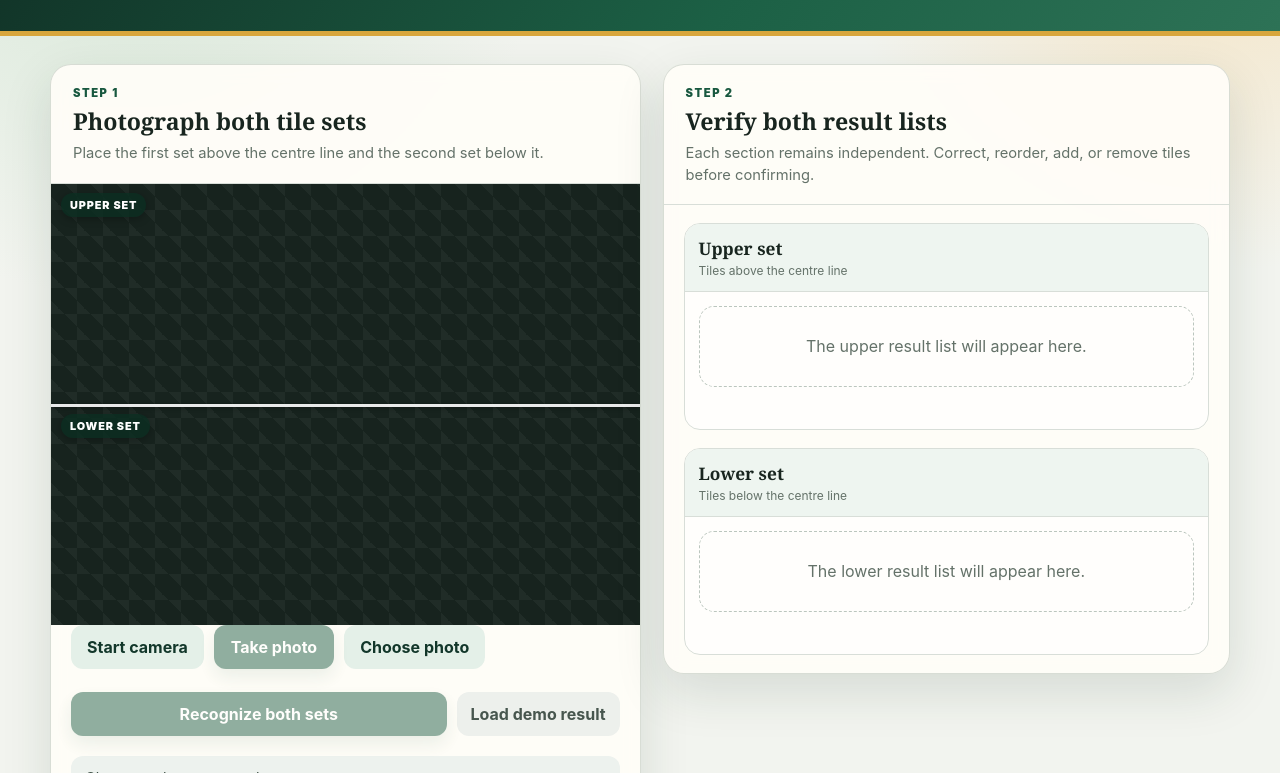
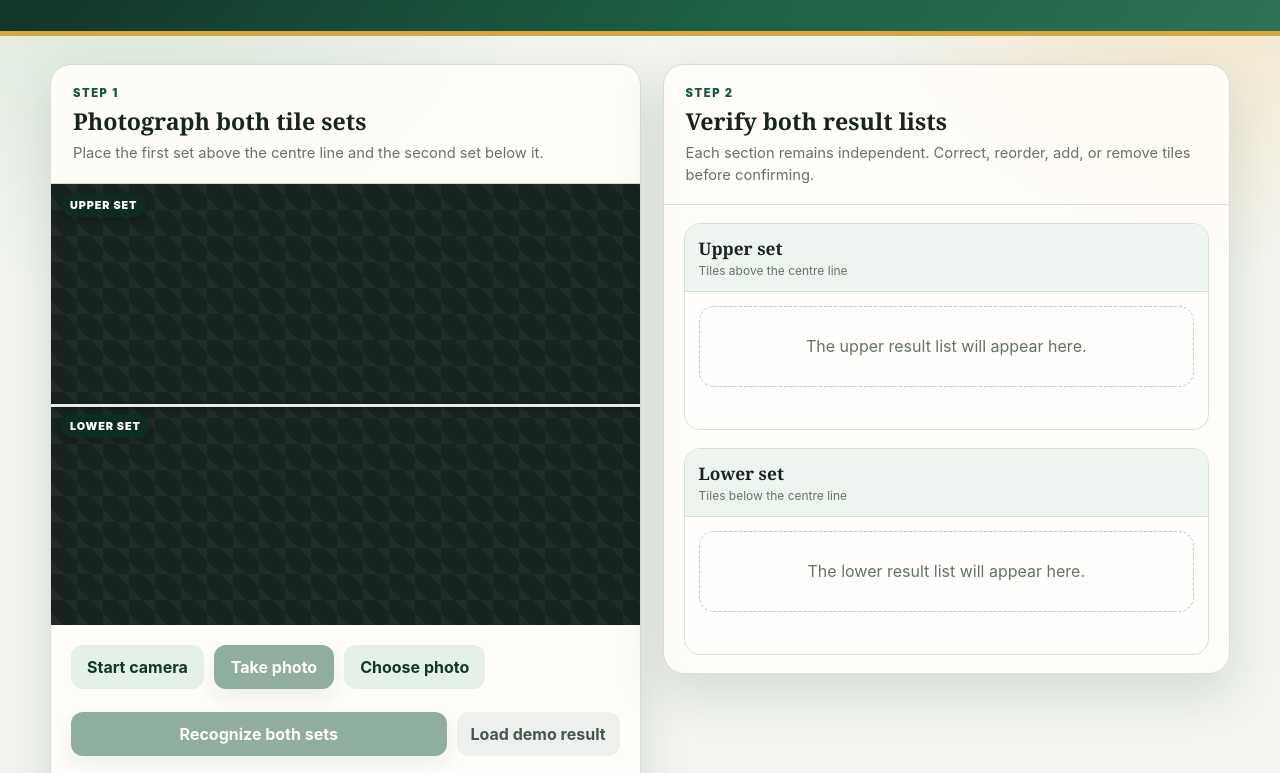
Before and after one commit to startonggithub/mahjong-photo-reader, a plain HTML site: page index.html in a window 1280 px wide. Shown: the part 179-952 px from the top of the page. Drawn offline with Linux system fonts and the light colour scheme; no server answers.

Commit message:
Add files via upload

```diff
--- a/index.html
+++ b/index.html
@@ -218,6 +218,8 @@
       gap: 10px;
       padding: 0 20px 20px;
     }
+
+    .capture-actions { padding-top: 20px; }
 
     .button-primary { padding: 0 17px; color: white; background: var(--green); box-shadow: 0 8px 18px rgba(24,88,63,0.18); }
     .button-secondary, .file-button { padding: 0 16px; color: var(--green-deep); background: var(--green-soft); }
```
